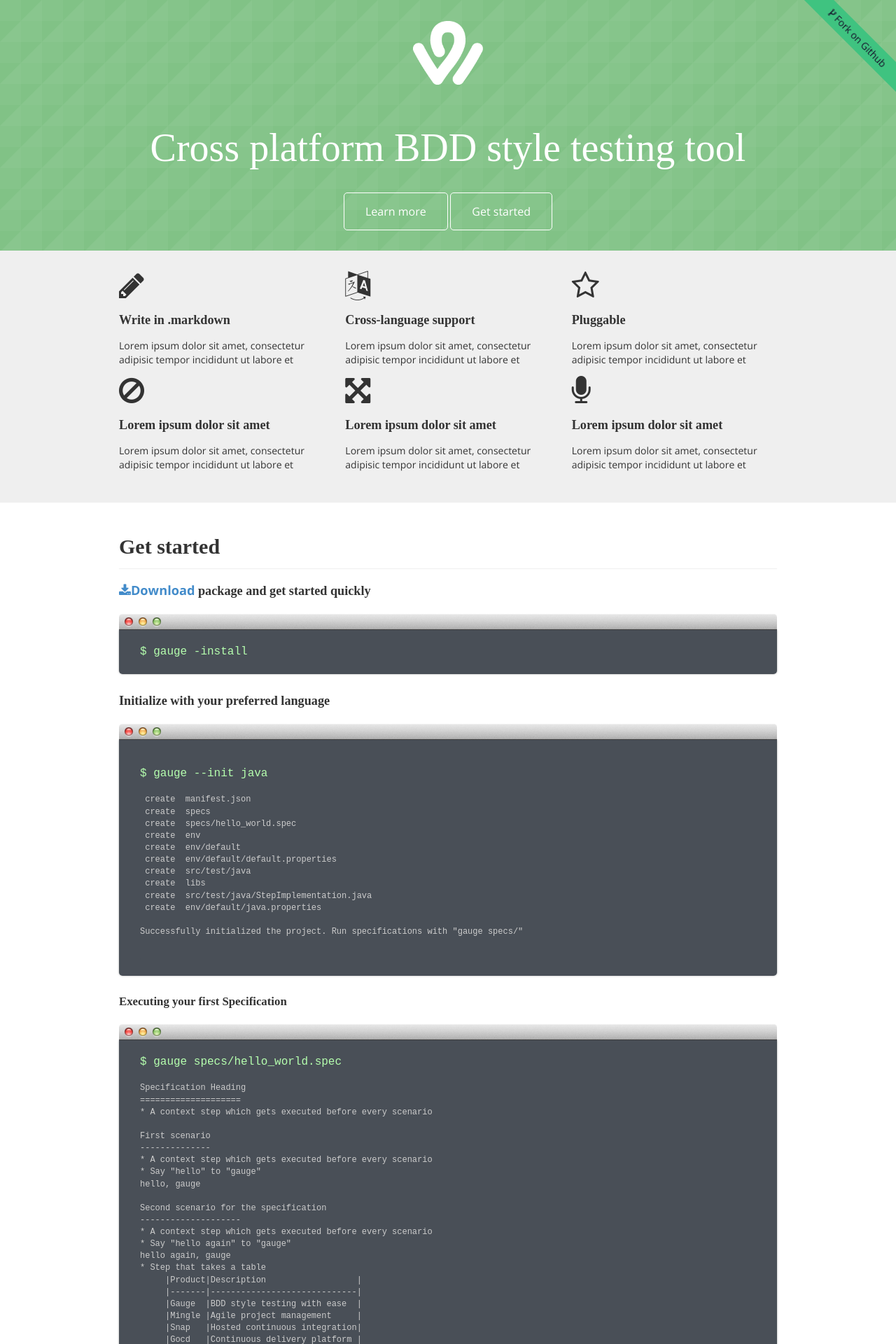
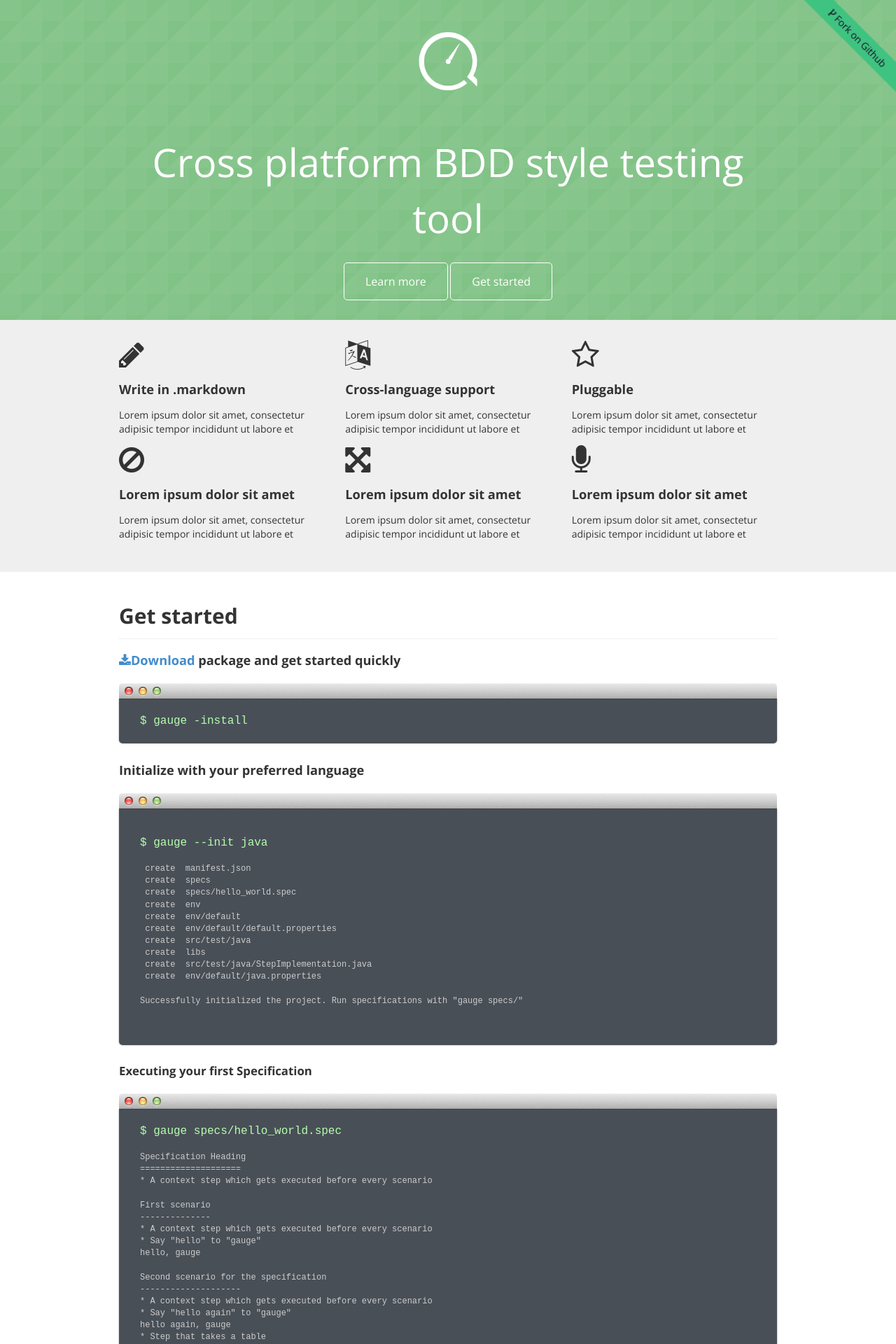
Before and after one commit to getgauge/getgauge.github.io, a Jekyll site: the page built from index.html, in a window 1280 px wide. Shown: the top 1920 px of the page at 70% size. Built offline with Jekyll 4.4.1, drawn with Linux system fonts in a browser that asks for light colours; some web fonts are replaced; Markdown is read by kramdown in place of the engine named in the settings; comment, search, counter and statistics services are not loaded.

Commit message:
Font changes + change dummy logo

```diff
--- a/_layouts/default.html
+++ b/_layouts/default.html
@@ -14,7 +14,6 @@
     <link rel="stylesheet" type="text/css" href="/css/style.css">
     <link rel="stylesheet" type="text/css" href="/css/fa/css/font-awesome.min.css">
     <link href='http://fonts.googleapis.com/css?family=Open+Sans:400,300,700,600' rel='stylesheet' type='text/css'>
-    <link href='http://fonts.googleapis.com/css?family=Droid+Serif:400,700' rel='stylesheet' type='text/css'>
 </head>
 
 <body>
--- a/_layouts/home.html
+++ b/_layouts/home.html
@@ -14,7 +14,6 @@
     <link rel="stylesheet" type="text/css" href="/css/style.css">
     <link rel="stylesheet" type="text/css" href="/css/fa/css/font-awesome.min.css">
     <link href='http://fonts.googleapis.com/css?family=Open+Sans:400,300,700,600' rel='stylesheet' type='text/css'>
-    <link href='http://fonts.googleapis.com/css?family=Droid+Serif:400,700' rel='stylesheet' type='text/css'>
 </head>
 
 <body>
--- a/css/style.css
+++ b/css/style.css
@@ -1,8 +1,5 @@
 * {
     font-family: 'Open Sans', sans-serif;
-}
-h1, h2, h3, h4, h5, h6 {
-    font-family: 'Droid Serif', serif;
 }
 h1 {
     font-size: 3em;
```
Also changed, not shown: img/logo.png.
